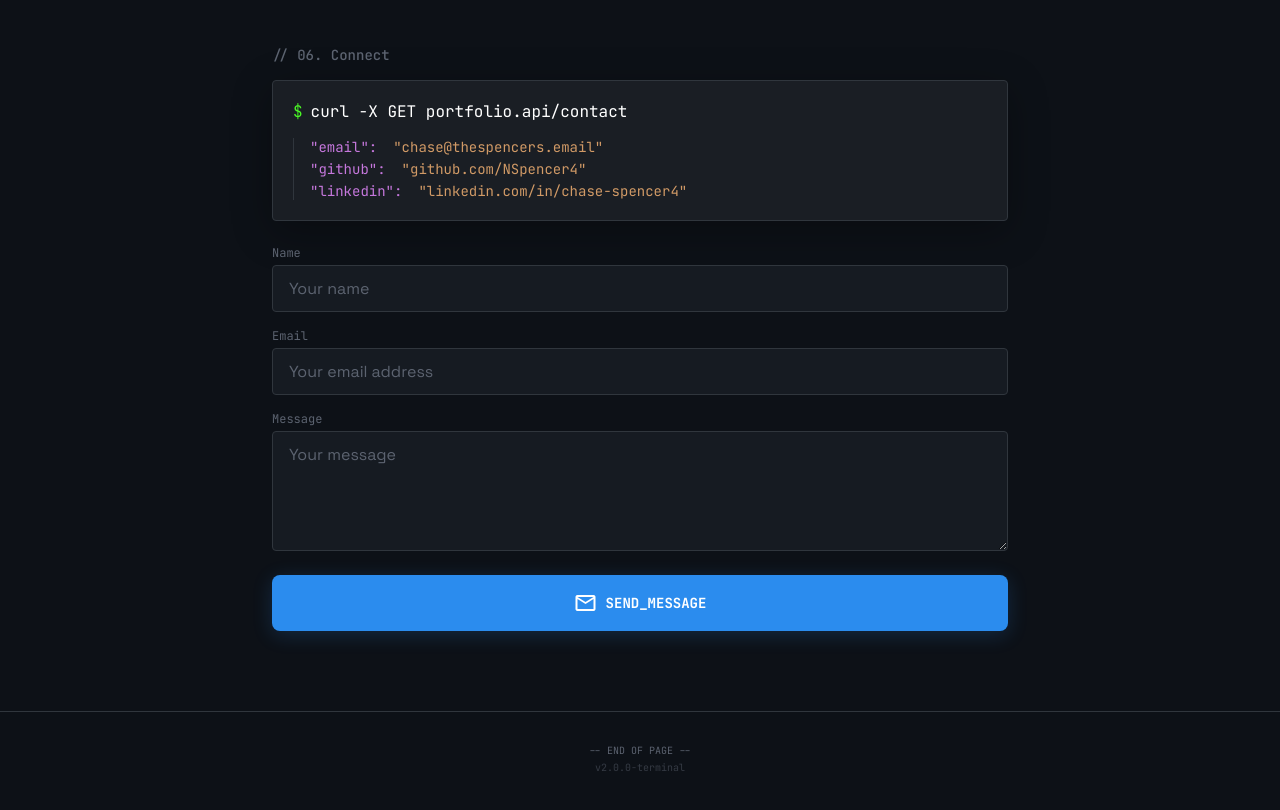
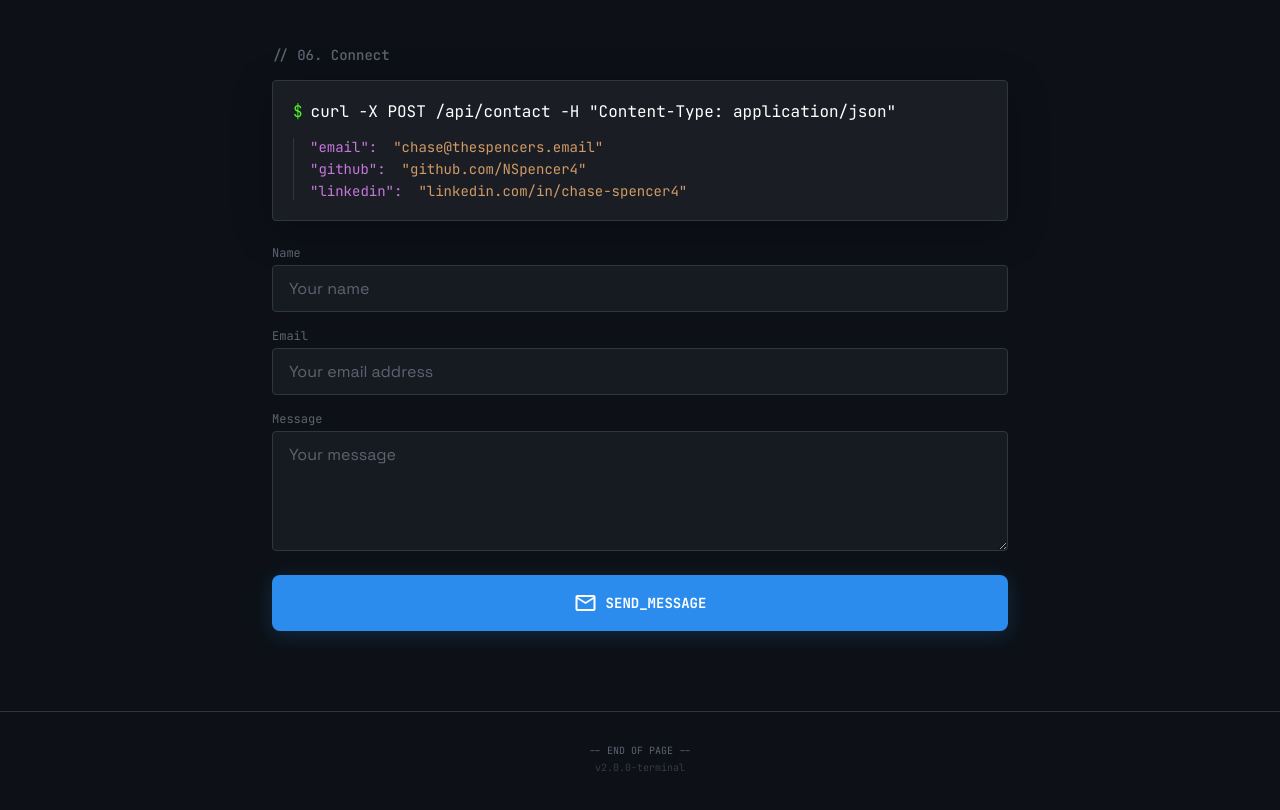
Before and after one commit to NSpencer4/chasethedeveloperv2, a Next.js app: page / in a window 1280 px wide. Shown: the part 4938-5748 px from the top of the page. Built offline with nearby package versions, Linux system fonts and the light colour scheme.

Commit message:
refactor: update API command in Contact component to use POST method with JSON content type

```diff
--- a/src/components/Contact/index.tsx
+++ b/src/components/Contact/index.tsx
@@ -37,7 +37,7 @@ export const Contact = () => {
       <div className={styles.terminalBox}>
         <div className={styles.terminalPrompt}>
           <span className={styles.promptSymbol}>$</span>
-          <span className={styles.promptCommand}>curl -X GET portfolio.api/contact</span>
+          <span className={styles.promptCommand}>curl -X POST /api/contact -H "Content-Type: application/json"</span>
         </div>
         <div className={styles.terminalOutput}>
           <div className={styles.jsonLine}>
```
